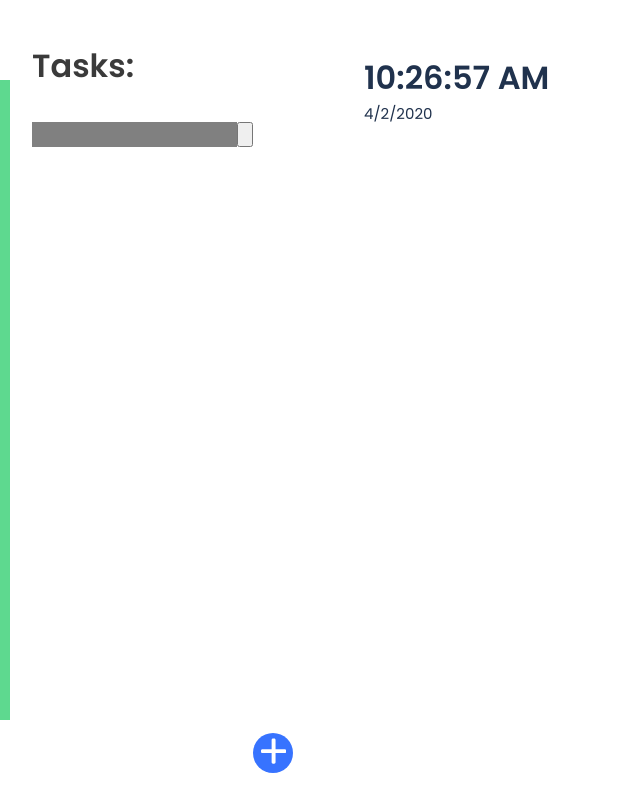
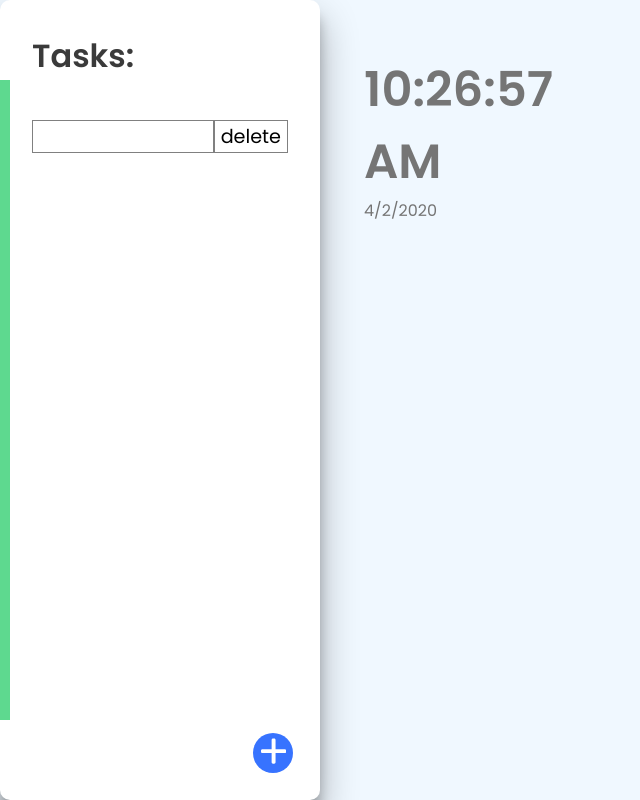
Before and after one commit to gestureleft/browser-homepage, a React (Create React App) app in the folder browser-homepage/: page / in a window 1280 px wide. Both pictures are taken after a click on the button 273 px from the left and 753 px from the top of the page. Shown: the whole page, without its empty margins (0-640 px from the left). Built offline with nearby package versions, Linux system fonts and the light colour scheme.

Commit message:
Fixed bug where app would crash on deleting an item. Minor design changes.

```diff
--- a/browser-homepage/src/App.css
+++ b/browser-homepage/src/App.css
@@ -10,4 +10,5 @@
   background-color: #5ED98F;
   height: 80vh;
   width: .8%;
+  z-index: 1;
 }
--- a/browser-homepage/src/Clock.css
+++ b/browser-homepage/src/Clock.css
@@ -8,11 +8,14 @@ h1, h2 {
     margin: 0;
 }
 
-h1 {
+.Clock h1 {
+    color: #757575;
+    font-size: 3em;
     padding-top: 10px;
 }
 
-h2 {
-    font-size: 15px;
+.Clock h2 {
+    color: #757575;
+    font-size: 1em;
     font-weight: 500;
 }
--- a/browser-homepage/src/Todo.css
+++ b/browser-homepage/src/Todo.css
@@ -1,8 +1,11 @@
 .Todo {
     padding: 2em;
     height: 100vh;
+    background-color: white;
     color: #3A3A3A;
     position: relative;
+    border-radius: 10px;
+    box-shadow: 0 19px 38px rgba(0,0,0,0.30), 0 15px 12px rgba(0,0,0,0.22);
 }
 
 .TodoItem-list-header {
--- a/browser-homepage/src/Todo.js
+++ b/browser-homepage/src/Todo.js
@@ -19,12 +19,13 @@ function Todo() {
     }
 
     function handleDeleteItem(i) {
+        console.log("Handling delete");
         if (i === 0) {
             setItems(items.slice(1,items.length));
-        } else if (i === items.length) {
-            setItems(items.slice(i));
+        } else if (i === items.length-1) {
+            setItems(items.slice(0,i));
         } else {
-            setItems(items.slice(i) + items.slice(i+1,items.length));
+            setItems(items.slice(0,i).concat(items.slice(i+1)));
         }
     }
 
--- a/browser-homepage/src/TodoItem.css
+++ b/browser-homepage/src/TodoItem.css
@@ -1,8 +1,16 @@
 .TodoItem {
+    margin: 8px 0px;
     display: flex;
 }
 
 .value-input {
+    font-size: 1.2em;
+    border: solid 1px grey;
     width: 80%;
-    background-color: grey;
 }
+
+.delete-button {
+    font-size: 1.2em;
+    background-color: white;
+    border: solid 1px grey;
+}
--- a/browser-homepage/src/TodoItem.js
+++ b/browser-homepage/src/TodoItem.js
@@ -2,24 +2,13 @@ import React from 'react';
 import './TodoItem.css';
 
 function TodoItem(props) {
-    if (props.value === "") {
-        return (
-            <div className="TodoItem">
-                <div className="value-input" contentEditable="true">
-                </div>
-                <button className="delete-button" onClick={() => props.onClick()}></button>
-            </div>
-        );
-    } else {
-        return (
-            <div className="TodoItem">
-                <p>
-                    {props.value}
-                </p>
-                <button></button>
-            </div>
-        );
-    }
+    return (
+        <div className="TodoItem">
+            <input className="value-input" contentEditable="true">
+            </input>
+            <button className="delete-button" onClick={() => props.onClick()}>delete</button>
+        </div>
+    );
 }
 
 export default TodoItem;
--- a/browser-homepage/src/index.css
+++ b/browser-homepage/src/index.css
@@ -10,6 +10,7 @@ body {
   font-family: -apple-system, BlinkMacSystemFont, 'Segoe UI', 'Roboto', 'Oxygen',
     'Ubuntu', 'Cantarell', 'Fira Sans', 'Droid Sans', 'Helvetica Neue',
     sans-serif;
+    background-color: aliceblue;
   -webkit-font-smoothing: antialiased;
   -moz-osx-font-smoothing: grayscale;
 }
```
Also changed, not shown: 1 other file (tests, documents, lock files or other folders).
